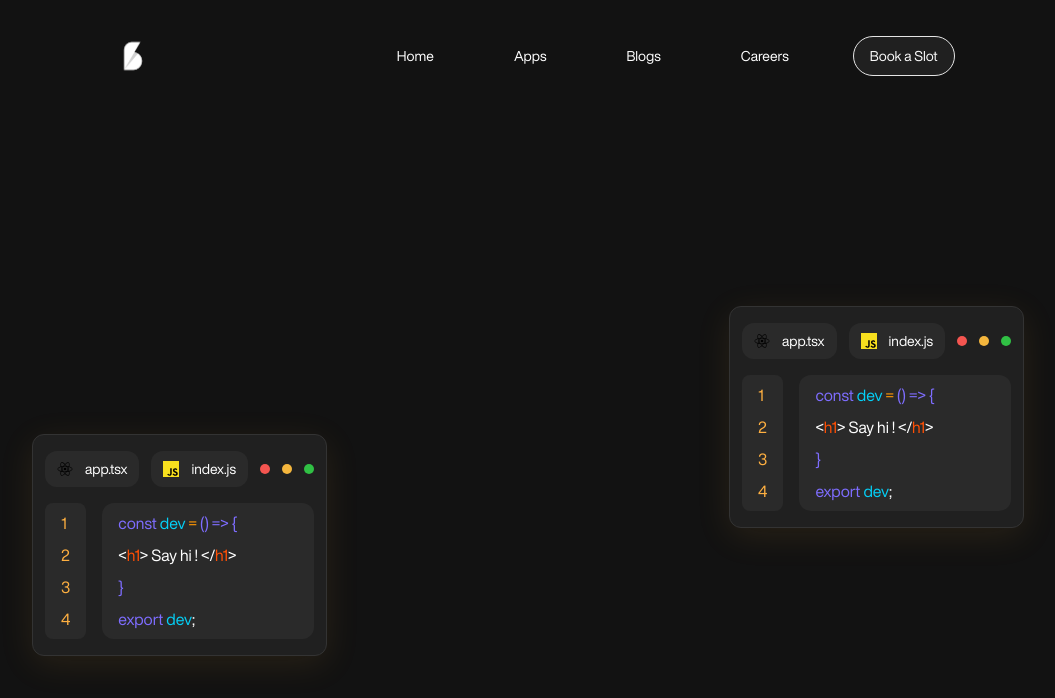
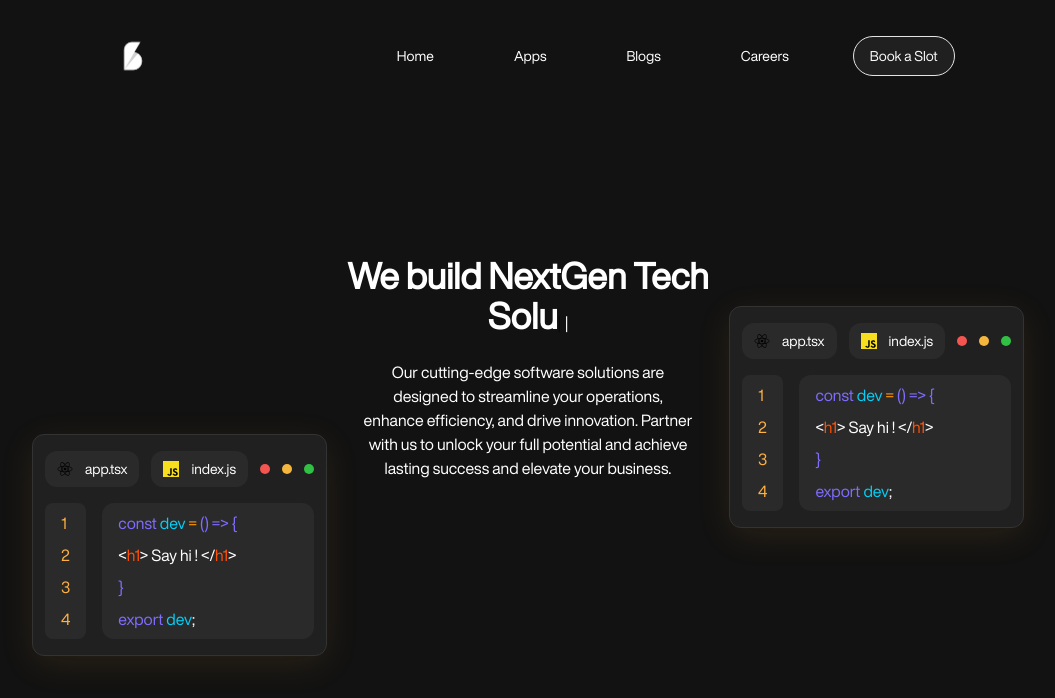
Before and after one commit to Blemense-Technologies/blemense-technologies, a Next.js app: page / in a window 1280 px wide. Shown: the top 698 px of the page, without its empty margins (112-1167 px from the left). Built offline with nearby package versions, Linux system fonts and the light colour scheme.

Commit message:
Typewriter Effect added in Hero Section

```diff
--- a/src/components/hero.tsx
+++ b/src/components/hero.tsx
@@ -1,13 +1,44 @@
+"use client"
 import React from 'react'
-import Image from 'next/image'
-import HeroBackground from '../../public/hero-bg.png'
+import Typed from "typed.js"
 import CodeSnippet from './code-snippet'
 
 export default function Hero() {
+  const heroTitle = React.useRef(null);
+
+  React.useEffect(() => {
+    const titleOptions = {
+      strings: ['We build NextGen Tech Solutions'],
+      typeSpeed: 150,
+      backSpeed: 50,
+      backDelay: 1500,
+      startDelay: 500,
+      loop: true,
+      showCursor: true,
+      cursorChar: '|',
+    }
+    const typed = new Typed(heroTitle.current, titleOptions);
+
+    return () => {
+      typed.destroy();
+    };
+  }, []);
+
   return (
     <div className='relative h-screen w-full'>
-      <CodeSnippet classes='absolute bottom-64 left-36' />
-      <CodeSnippet classes='absolute bottom-96 right-36' />
+      <div className='w-full lg:w-fit absolute top-[16rem] left-1/2 transform -translate-x-1/2 -translate-y-1/2'>
+        <div className='w-fit lg:w-2/3 text-center mx-auto'>
+          <span className='text-white text-xl lg:text-4xl font-bold' ref={heroTitle}></span>
+          <span
+            className="inline-block ml-1 h-full align-baseline animate-blink text-white leading-none"
+          >
+            |
+          </span>
+          <p className='text-xs px-12 lg:text-base text-white font-light mt-6'>Our cutting-edge software solutions are designed to streamline your operations, enhance efficiency, and drive innovation. Partner with us to unlock your full potential and achieve lasting success and elevate your business.</p>
+        </div>
+      </div>
+      <CodeSnippet classes='absolute bottom-0 lg:bottom-64 lg:left-36 md:left-16' />
+      <CodeSnippet classes='hidden lg:block absolute bottom-96 lg:right-36 md:right-16' />
     </div>
   )
 }
--- a/tailwind.config.ts
+++ b/tailwind.config.ts
@@ -96,10 +96,15 @@ const config = {
             backgroundPosition: "-200% 0",
           },
         },
+        blink: {
+          '0%, 100%': { opacity: '1' },
+          '50%': { opacity: '0' },
+        },
       },
       animation: {
         "accordion-down": "accordion-down 0.2s ease-out",
         "accordion-up": "accordion-up 0.2s ease-out",
+        blink: 'blink 0.7s step-start infinite',
         shimmer: "shimmer 2s linear infinite",
       },
     },
```
